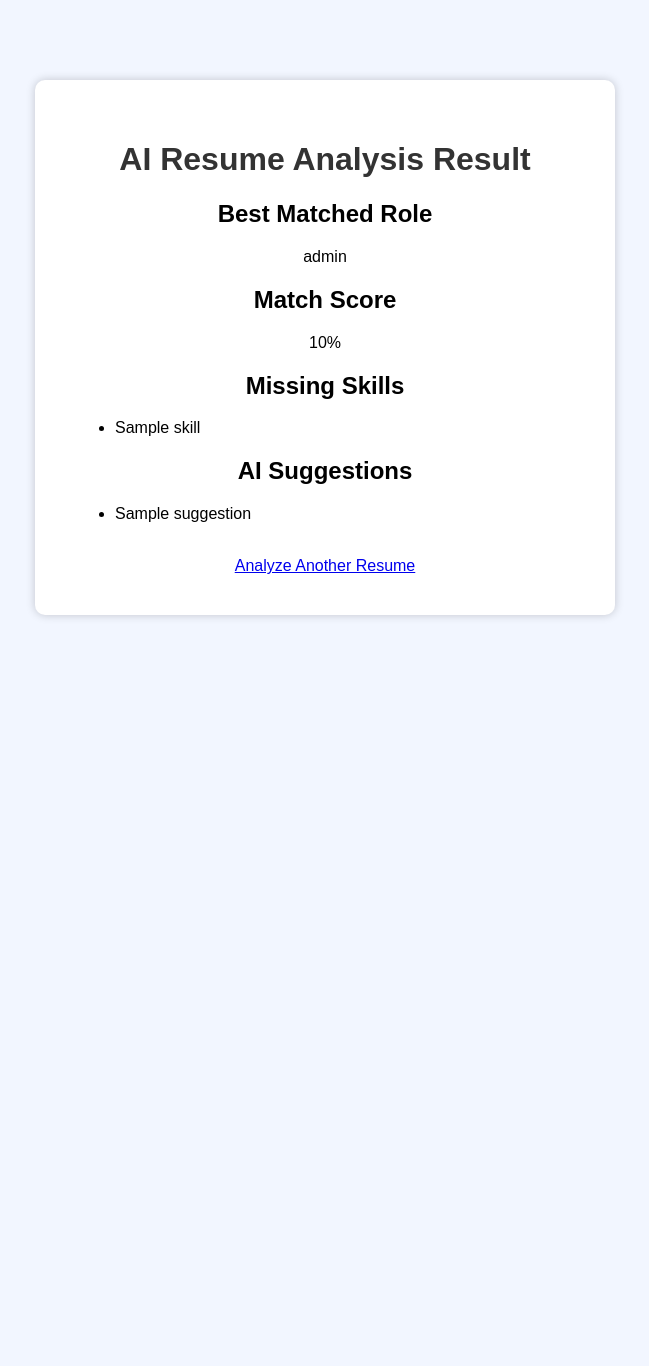
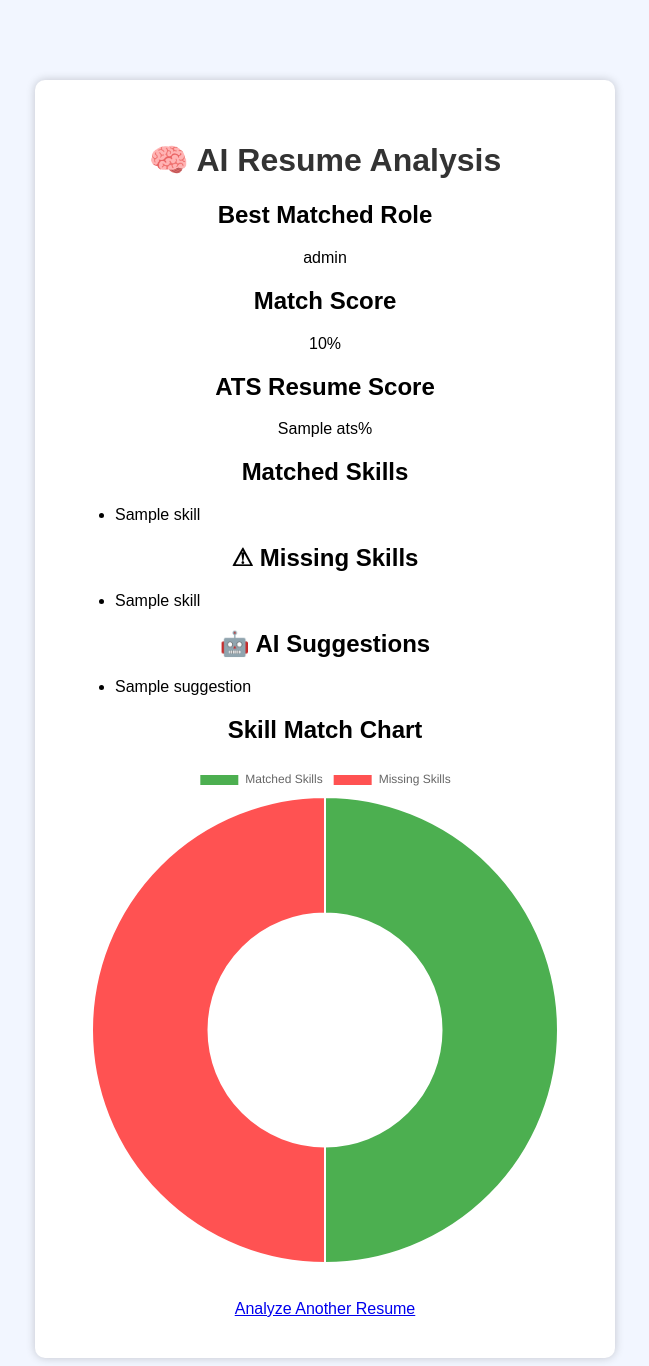
Before and after one commit to sdeepaknetha/ai-resume-analyzer, a Python web app: template templates/result.html in a window 1280 px wide. Shown: the whole page, without its empty margins (315-964 px from the left). Before the commit the page ends 618 px from the top, so only its background shows below. Run offline with Jinja, Linux system fonts and the light colour scheme; the template is opened without the code that fills it: most values are stand-ins (such as "Sample title", 1, 10 or a date in 2020).

Commit message:
Update result.html

```diff
--- a/templates/result.html
+++ b/templates/result.html
@@ -1,9 +1,13 @@
 <!DOCTYPE html>
 <html>
+
 <head>
 
-<title>Analysis Result</title>
+<title>AI Resume Result</title>
+
 <link rel="stylesheet" href="/static/style.css">
+
+<script src="https://cdn.jsdelivr.net/npm/chart.js"></script>
 
 </head>
 
@@ -11,35 +15,89 @@
 
 <div class="container">
 
-<h1>AI Resume Analysis Result</h1>
+<h1>🧠 AI Resume Analysis</h1>
 
 <h2>Best Matched Role</h2>
-<p>{{ role }}</p>
+
+<p class="highlight">{{ role }}</p>
 
 <h2>Match Score</h2>
+
 <p>{{ score }}%</p>
 
-<h2>Missing Skills</h2>
+<h2>ATS Resume Score</h2>
+
+<p>{{ ats }}%</p>
+
+<h2>Matched Skills</h2>
 
 <ul>
+
+{% for skill in matched %}
+<li>{{ skill }}</li>
+
+{% endfor %}
+
+</ul>
+
+<h2>⚠ Missing Skills</h2>
+
+<ul>
+
 {% for skill in missing %}
 <li>{{ skill }}</li>
+
 {% endfor %}
+
 </ul>
 
-<h2>AI Suggestions</h2>
+<h2>🤖 AI Suggestions</h2>
 
 <ul>
+
 {% for s in suggestions %}
 <li>{{ s }}</li>
+
 {% endfor %}
+
 </ul>
 
-<br>
+<h2>Skill Match Chart</h2>
+
+<canvas id="chart"></canvas>
+
+<br><br>
 
 <a href="/">Analyze Another Resume</a>
 
 </div>
 
+<script>
+
+var matched = {{ matched|length }};
+var missing = {{ missing|length }};
+
+new Chart(document.getElementById("chart"),{
+
+type:"doughnut",
+
+data:{
+
+labels:["Matched Skills","Missing Skills"],
+
+datasets:[{
+
+data:[matched,missing],
+
+backgroundColor:["#4CAF50","#FF5252"]
+
+}]
+
+}
+
+})
+
+</script>
+
 </body>
 </html>
```
